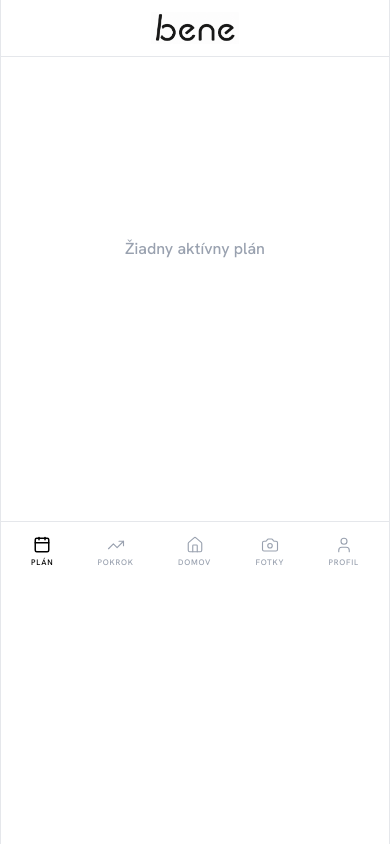
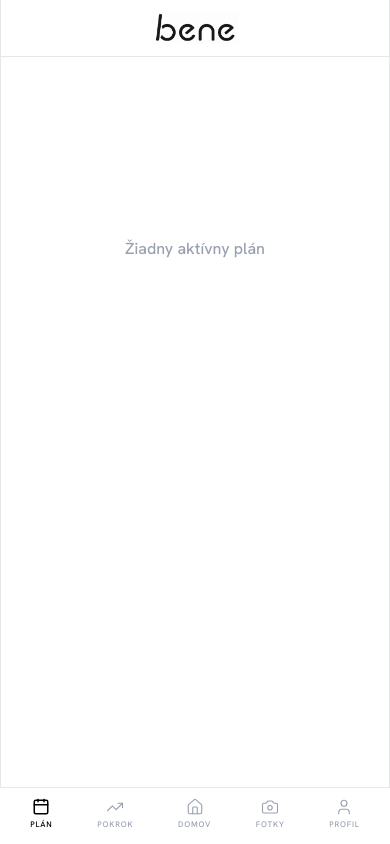
Before and after one commit to andreakollova/bene, a Next.js app: page /plan in a window 390 px wide. Built offline with nearby package versions, Linux system fonts and the light colour scheme.

Commit message:
Fix mobile nav: fixed bottom instead of sticky
Co-Authored-By: Andrea Kollova <kollova@drixton.com>

```diff
--- a/src/components/ui/MobileNav.tsx
+++ b/src/components/ui/MobileNav.tsx
@@ -28,8 +28,8 @@
       : pathname.startsWith(href);
 
   return (
-    <nav className="sticky bottom-0 z-50 bg-white border-t border-gray-200">
-      <div className="flex items-center justify-around px-2 h-16 pb-1">
+    <nav className="fixed bottom-0 left-0 right-0 z-50 bg-white border-t border-gray-200">
+      <div className="flex items-center justify-around px-2 h-14 pb-1 max-w-[430px] mx-auto">
         {NAV_LINKS.map(({ href, label, icon: Icon }) => {
           const active = isActive(href);
           return (
```
